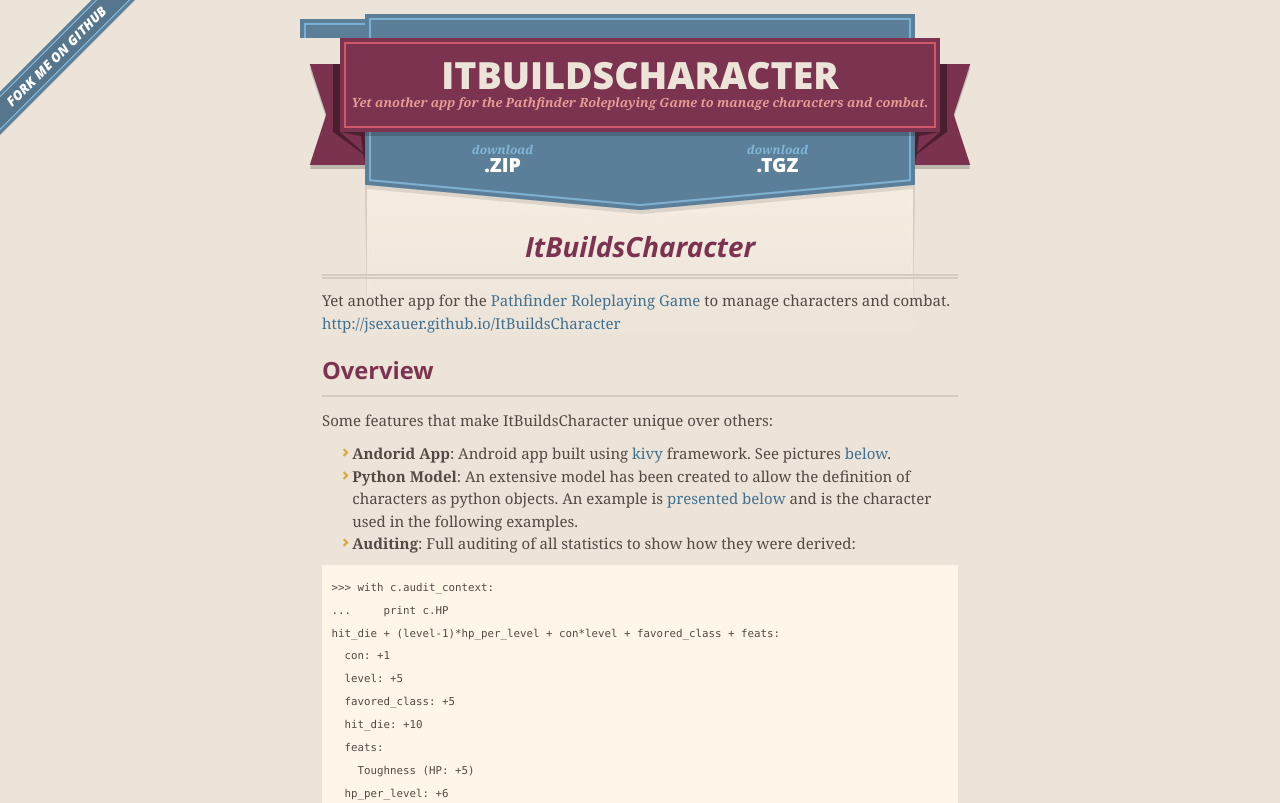
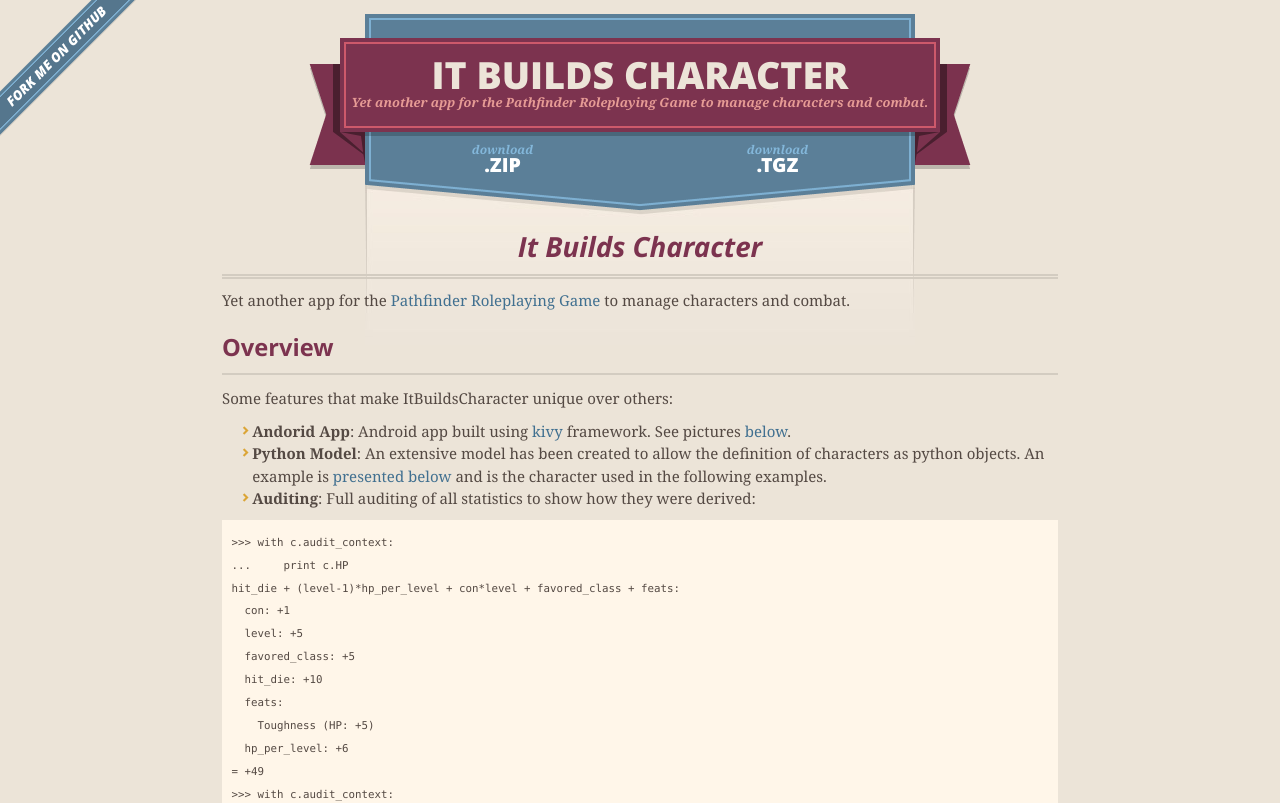
Before and after one commit to jsexauer/ItBuildsCharacter, a plain HTML site: page index.html in a window 1280 px wide. Shown: the top 803 px of the page. Drawn offline with nearby package versions, Linux system fonts and the light colour scheme.

Commit message:
Add pictures

```diff
--- a/index.html
+++ b/index.html
@@ -27,7 +27,7 @@
       <header>
         <span class="ribbon-outer">
           <span class="ribbon-inner">
-            <h1>Itbuildscharacter</h1>
+            <h1>It Builds Character</h1>
             <h2>Yet another app for the Pathfinder Roleplaying Game to manage characters and combat.</h2>
           </span>
           <span class="left-tail"></span>
@@ -47,11 +47,10 @@
 
       <section id="main_content">
         <h1>
-<a name="itbuildscharacter" class="anchor" href="#itbuildscharacter"><span class="octicon octicon-link"></span></a>ItBuildsCharacter</h1>
+<a name="itbuildscharacter" class="anchor" href="#itbuildscharacter"><span class="octicon octicon-link"></span></a>It Builds Character</h1>
 
 <p>Yet another app for the <a href="http://paizo.com/pathfinderRPG">Pathfinder Roleplaying Game</a>
-to manage characters and combat.
-<a href="http://jsexauer.github.io/ItBuildsCharacter">http://jsexauer.github.io/ItBuildsCharacter</a></p>
+to manage characters and combat.</p>
 
 <h2>
 <a name="overview" class="anchor" href="#overview"><span class="octicon octicon-link"></span></a>Overview</h2>
--- a/stylesheets/screen.css
+++ b/stylesheets/screen.css
@@ -114,7 +114,7 @@
 
 div.shell {
   display: block;
-  width: 800px;
+  width: 1000px;
   margin: 0 auto;
 }
 
@@ -263,7 +263,7 @@
   display: block;
   height: 19px;
   position: absolute;
-  width: 670px;
+  width: 1000x;
   top: 19px;
 }
 
```
Also changed, not shown: img/audit.png (added), img/buffs.png (added), img/counters.png (added), img/stats.png (added), 2 other files.
